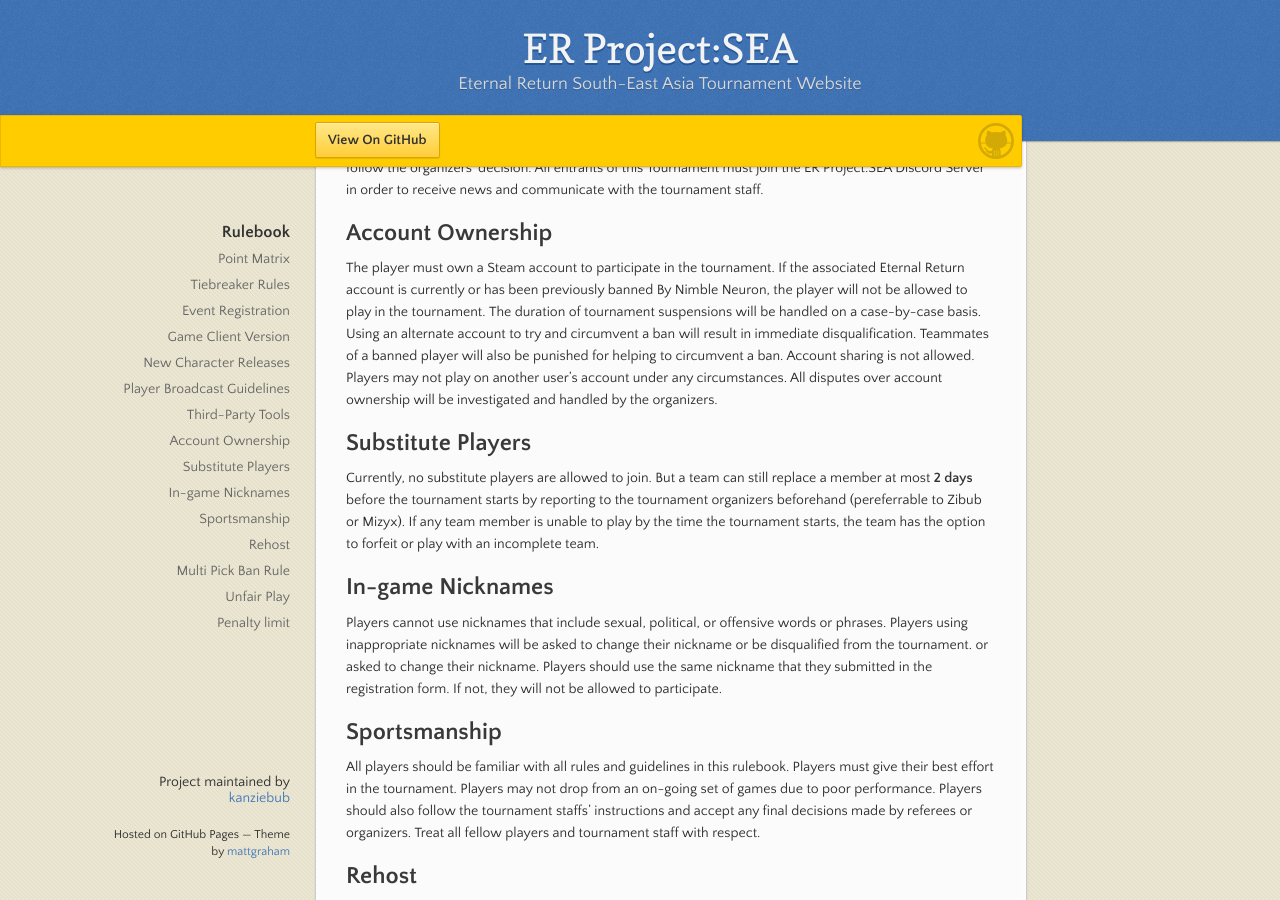
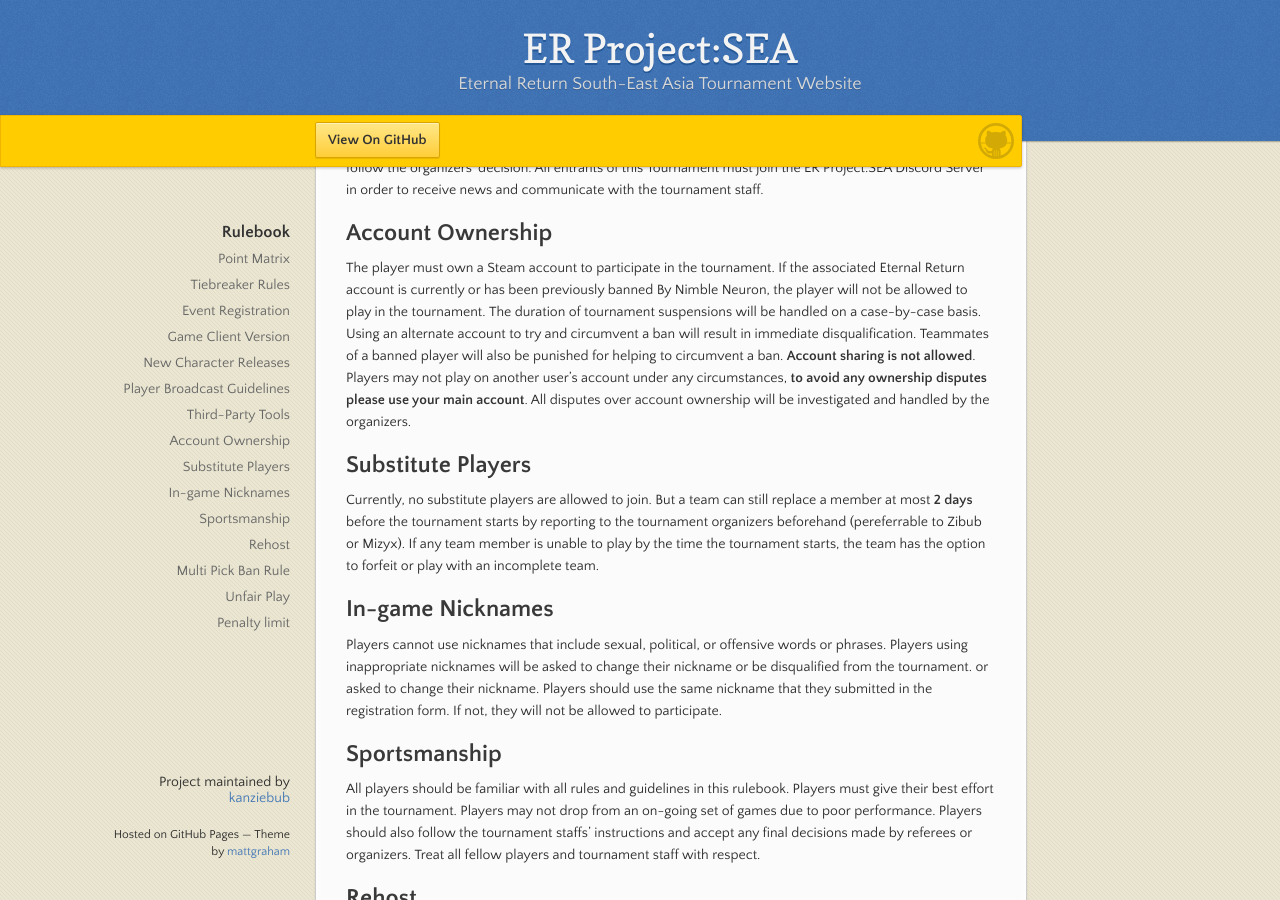
Before and after one commit to kanziebub/ProjectSEA, a Jekyll site: the page built from rulebook.md, in a window 1280 px wide and 900 px high, scrolled down 1524 px. Built offline with Jekyll 4.4.1, drawn with Linux system fonts in a browser that asks for light colours.

Commit message:
mod/RB/account ownership

```diff
--- a/rulebook.md
+++ b/rulebook.md
@@ -63,7 +63,7 @@
 
 ## Account Ownership
 
-The player must own a Steam account to participate in the tournament. If the associated Eternal Return account is currently or has been previously banned By Nimble Neuron, the player will not be allowed to play in the tournament. The duration of tournament suspensions will be handled on a case-by-case basis. Using an alternate account to try and circumvent a ban will result in immediate disqualification. Teammates of a banned player will also be punished for helping to circumvent a ban. Account sharing is not allowed. Players may not play on another user’s account under any circumstances. All disputes over account ownership will be investigated and handled by the organizers.
+The player must own a Steam account to participate in the tournament. If the associated Eternal Return account is currently or has been previously banned By Nimble Neuron, the player will not be allowed to play in the tournament. The duration of tournament suspensions will be handled on a case-by-case basis. Using an alternate account to try and circumvent a ban will result in immediate disqualification. Teammates of a banned player will also be punished for helping to circumvent a ban. **Account sharing is not allowed**. Players may not play on another user’s account under any circumstances, **to avoid any ownership disputes please use your main account**. All disputes over account ownership will be investigated and handled by the organizers.
 
 ## Substitute Players
 
```
